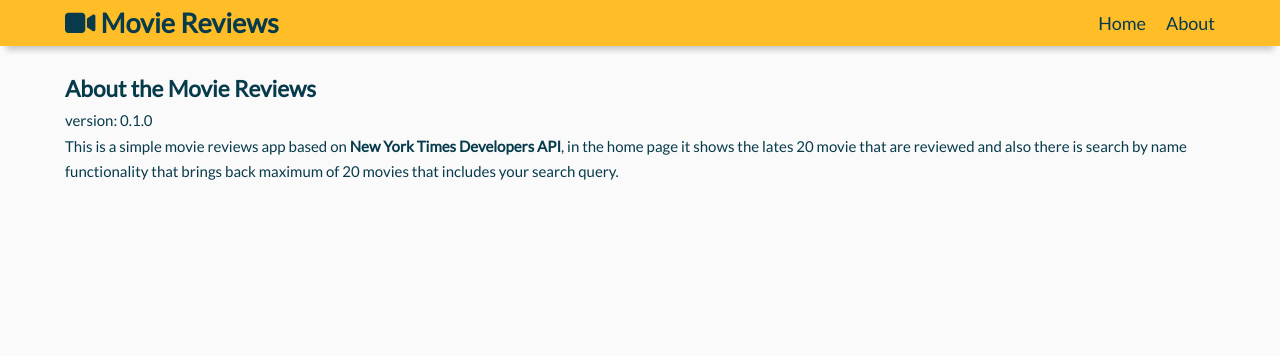
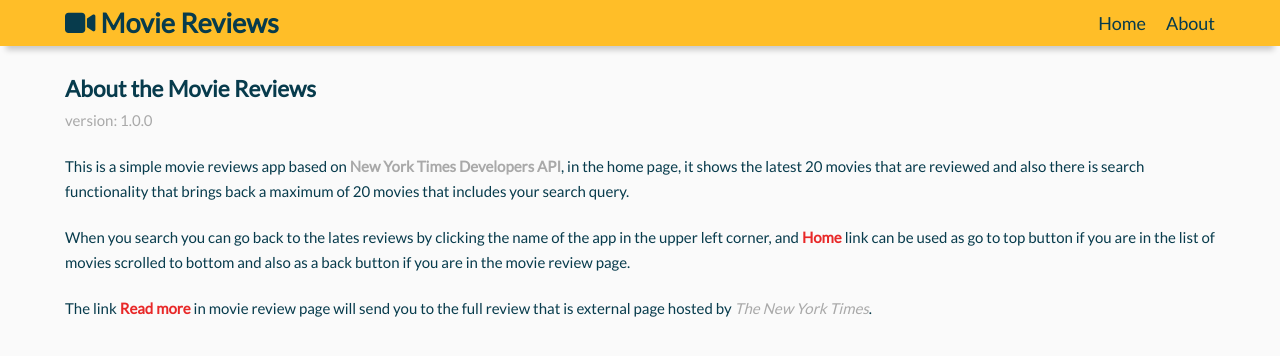
Before and after one commit to AdiHasani/Movie-Reviews, a React (Create React App) app: page /about in a window 1280 px wide. Shown: the top 356 px of the page. Built offline with nearby package versions, Linux system fonts and the light colour scheme; no server answers.

Commit message:
Changed the text in About page

```diff
--- a/package.json
+++ b/package.json
@@ -1,6 +1,6 @@
 {
   "name": "movie-reviews",
-  "version": "0.1.0",
+  "version": "1.0.0",
   "private": true,
   "dependencies": {
     "axios": "^0.19.0",
--- a/src/App.css
+++ b/src/App.css
@@ -35,6 +35,10 @@ body {
   background-color: var(--white-color);
   color: var(--secondary-color);
   overflow: scroll;
+}
+
+p:not(:last-of-type) {
+  margin-bottom: 2rem;
 }
 
 /* Utilities */
@@ -76,6 +80,10 @@ body {
 
 .text-red {
   color: var(--red-color);
+}
+
+.text-grey {
+  color: #a9a9a9;
 }
 
 .text-green {
--- a/src/components/movies/MovieReview.js
+++ b/src/components/movies/MovieReview.js
@@ -48,7 +48,7 @@ const MovieReview = ({ match }) => {
         <div className="pyx-1">
           <h2>{headline}</h2>
           <h5>published: {publication_date}</h5>
-          <h5 className="mb-2 text-red">edited: {date_updated}</h5>
+          <h5 className="mb-2 text-grey">edited: {date_updated}</h5>
           <p className="mb-3">{summary_short}</p>
           {link && (
             <a
--- a/src/components/pages/About.js
+++ b/src/components/pages/About.js
@@ -4,13 +4,25 @@ const About = () => {
   return (
     <div>
       <h2>About the Movie Reviews</h2>
-      <p>version: 0.1.0</p>
+      <p className="text-grey">version: 1.0.0</p>
       <p>
         This is a simple movie reviews app based on{' '}
-        <strong>New York Times Developers API</strong>, in the home page it
-        shows the lates 20 movie that are reviewed and also there is search by
-        name functionality that brings back maximum of 20 movies that includes
-        your search query.
+        <strong className="text-grey">New York Times Developers API</strong>, in
+        the home page, it shows the latest 20 movies that are reviewed and also
+        there is search functionality that brings back a maximum of 20 movies
+        that includes your search query.
+      </p>
+      <p>
+        When you search you can go back to the lates reviews by clicking the
+        name of the app in the upper left corner, and{' '}
+        <strong className="text-red">Home</strong> link can be used as go to top
+        button if you are in the list of movies scrolled to bottom and also as a
+        back button if you are in the movie review page.
+      </p>
+      <p>
+        The link <strong className="text-red">Read more</strong> in movie review
+        page will send you to the full review that is external page hosted by{' '}
+        <em className="text-grey">The New York Times</em>.
       </p>
     </div>
   );
```
